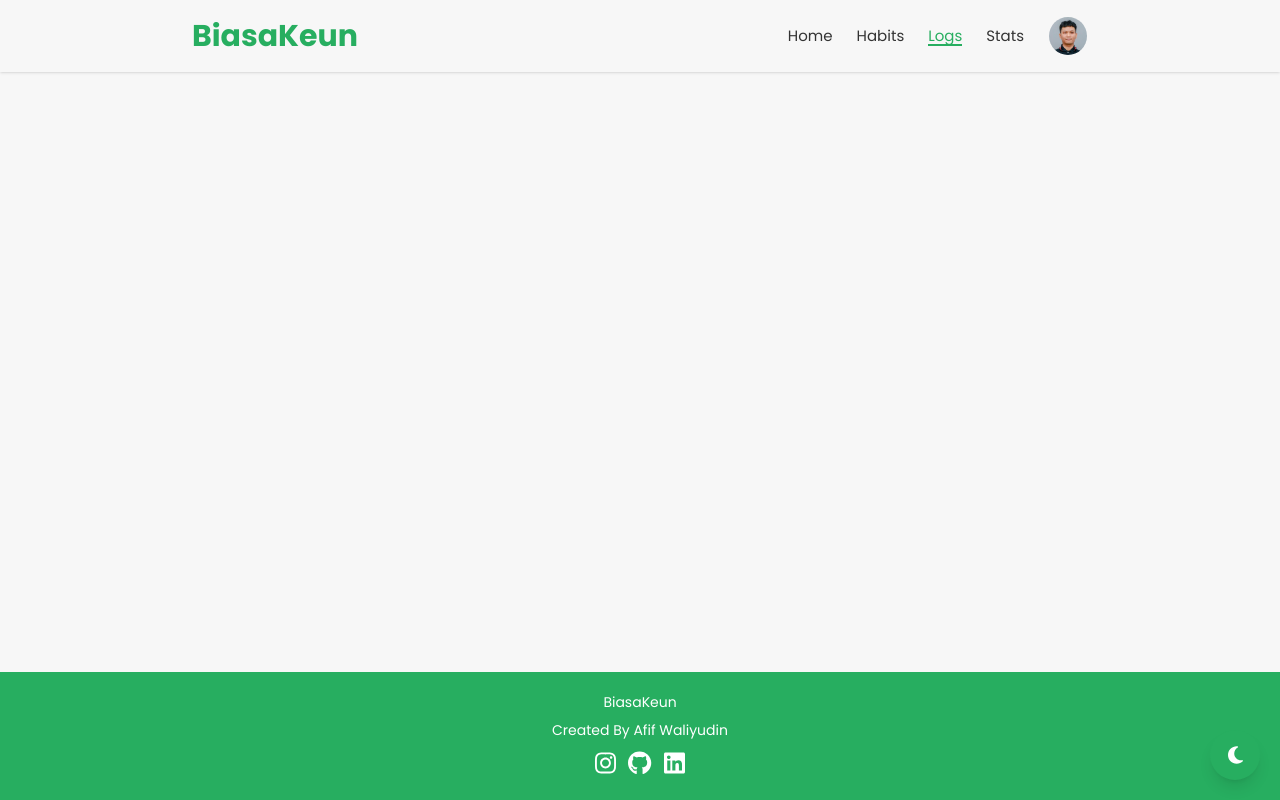
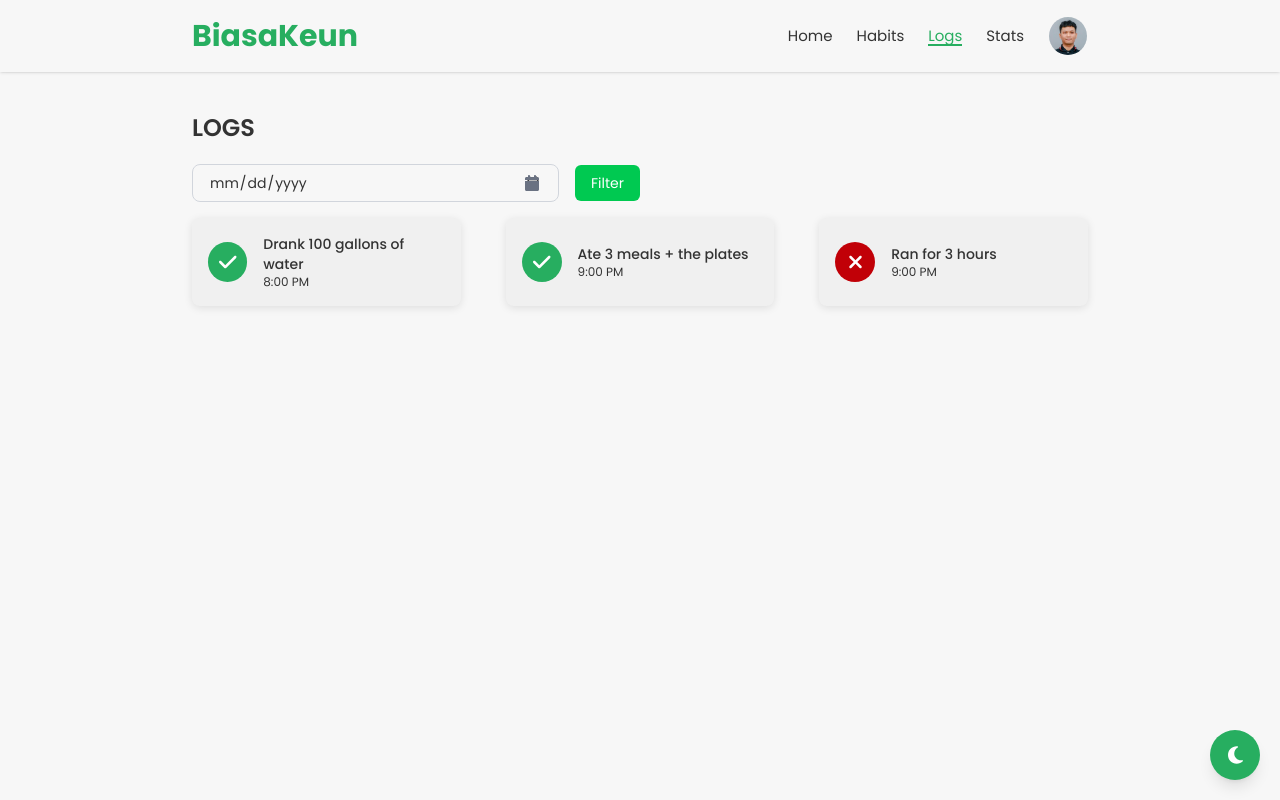
Before and after one commit to afifudin24/FEHabitTracker, a Next.js app: page /logs in a window 1280 px wide. Shown: the top 800 px of the page. Built offline with nearby package versions, Linux system fonts and the light colour scheme.

Commit message:
update view

```diff
--- a/src/app/dashboard/page.tsx
+++ b/src/app/dashboard/page.tsx
@@ -10,8 +10,6 @@ import Section4 from "@/elements/dashboard/Section4";
 const Dashboard = () => {
     return (
         <div className="flex min-h-[100vh] justify-between flex-col">
-
-
         <div >
         <DarkModeToggle />
             < NavbarDashboard />
--- a/src/app/logs/page.tsx
+++ b/src/app/logs/page.tsx
@@ -3,12 +3,59 @@ import { useState } from "react";
 import Footer from "@/components/Footer";
 import DarkModeToggle from "@/components/DarkModeToggle";
 import NavbarDashboard from "@/components/NavbarDashboard";
+import LogList from "@/elements/logs/LogList";
+import { FontAwesomeIcon } from "@fortawesome/react-fontawesome";
+import Container from "@/components/Container";
+import { H3 } from "@/components/Heading";
+import { faCalendar } from "@fortawesome/free-solid-svg-icons";
 const Logs = () => {
     return (
-        <div className="flex min-h-[100vh] justify-between flex-col">
-            <div>
-                <DarkModeToggle />
-                < NavbarDashboard />
+        <div>
+            <DarkModeToggle />
+            < NavbarDashboard />
+
+            <div className="flex min-h-[100vh] justify-between flex-col">
+                <div className="filter" data-aos="fade-down" data-aos-duration="1000">
+                    <div className=" md:mt-10 mt-28">
+
+
+
+                        <Container>
+
+                            <H3>
+                                LOGS
+                            </H3>
+                            <div className="flex items-center w-full md:w-6/12 gap-4">
+                                {/* Input Date */}
+                                <div className="relative w-full max-w-sm">
+                                    <input
+                                        type="date"
+                                        id="date"
+                                        className="w-full appearance-none border border-gray-300 rounded-lg px-4 py-2 text-sm text-text-primary focus:outline-none focus:ring-2 focus:ring-primary focus:border-primary transition"
+                                        style={{
+                                            position: 'relative',
+                                            zIndex: 2,
+                                        }}
+                                    />
+                                    <span className="absolute inset-y-0 right-5 flex items-center text-gray-500 pointer-events-none z-10">
+                                        {/* <i className="fa-regular fa-calendar text-base"></i> */}
+                                        <FontAwesomeIcon icon={faCalendar} />
+                                    </span>
+                                </div>
+
+
+
+                                {/* Filter Button */}
+                                <button className="bg-green-500 hover:bg-green-600 text-white px-4 py-2 rounded-md text-sm transition">
+                                    Filter
+                                </button>
+                            </div>
+
+
+                            <LogList />
+                        </Container>
+                    </div>
+                </div>
             </div>
             <Footer />
         </div>
--- a/src/app/profile/page.tsx
+++ b/src/app/profile/page.tsx
@@ -1,13 +1,58 @@
 // app/profile/page.tsx
 import ProtectedRoute from '../../components/ProtectedRoute';
 import ProfileClient from './ProfileClient';
-
+import NavbarDashboard from '@/components/NavbarDashboard';
+import Footer from '@/components/Footer';
+import Image from 'next/image';
+import DarkModeToggle from '@/components/DarkModeToggle';
+import gambarUser from '@/assets/afif.jpg';
 const ProfilePage = async () => {
   return (
-    <ProtectedRoute>
+    // <ProtectedRoute>
 
-      <ProfileClient />
-    </ProtectedRoute>
+    //   <ProfileClient />
+    // </ProtectedRoute>
+    <div>
+      <NavbarDashboard />
+      <DarkModeToggle />
+      <div className="flex min-h-[100vh] justify-between flex-col">
+        <div className="p-4 mt-10">
+          <div className="max-w-xl mx-auto p-6 font-sans">
+            <div className="flex items-center bg-white dark:bg-gray-800 rounded-xl shadow-md p-6 gap-6 flex-wrap">
+
+
+              <div className="w-30 h-30">
+                <Image
+                  src={gambarUser}
+                  alt="Profile Picture"
+                  className="w-28 h-28 rounded-full object-cover border-4 border-green-500"
+                />
+              </div>
+
+
+              <div className="flex-1">
+                <h2 className="text-2xl font-semibold text-gray-800 dark:text-white mb-2">Afif Waliyudin</h2>
+                <p className="text-gray-700 dark:text-gray-300 mb-2">Email: user@email.com</p>
+                <button className="mt-2 px-4 py-2 bg-green-500 text-white rounded-md hover:bg-green-600 transition">
+                  Edit Profile
+                </button>
+              </div>
+            </div>
+
+          </div>
+        </div>
+
+        <div className='md:fixed md:block left-0 right-0 bottom-0 hidden'>
+          <Footer />
+        </div>
+
+        <div className='block md:hidden'>
+          <Footer />
+        </div>
+
+      </div>
+
+    </div>
   );
 };
 
--- a/src/app/stats/page.tsx
+++ b/src/app/stats/page.tsx
@@ -0,0 +1,54 @@
+import React from "react";
+import DarkModeToggle from "@/components/DarkModeToggle";
+import NavbarDashboard from "@/components/NavbarDashboard";
+import Container from "@/components/Container";
+import Footer from "@/components/Footer";
+import { H2, H3 } from "@/components/Heading";
+const Stats = () => {
+    return (
+
+        <div>
+            <NavbarDashboard />
+            <DarkModeToggle />
+            <div className="flex min-h-[100vh] justify-between flex-col">
+                <Container className="md:mt-10 mt-28">
+                    <div data-aos="fade-down" data-aos-duration="1000">
+                        <H3 className="text-center md:text-start">Statistics</H3>
+
+                    </div>
+                    <div data-aos="fade-down" data-aos-duration="1000" className="flex flex-wrap gap-5 justify-center my-5">
+                        <div className="bg-bg-card shadow-md rounded-xl p-5 flex-1 min-w-[150px] text-center">
+                            <h3 className="text-lg font-semibold text-text-primary mb-2">Total Habits</h3>
+                            <p className="text-2xl font-bold text-primary">5</p>
+                        </div>
+                        <div className="bg-bg-card shadow-md rounded-xl p-5 flex-1 min-w-[150px] text-center">
+                            <h3 className="text-lg font-semibold text-text-primary mb-2">Completed</h3>
+                            <p className="text-2xl font-bold text-text-primary">3</p>
+                        </div>
+                        <div className="bg-bg-card shadow-md rounded-xl p-5 flex-1 min-w-[150px] text-center">
+                            <h3 className="text-lg font-semibold text-text-primary mb-2">Missed</h3>
+                            <p className="text-2xl font-bold text-red-500">2</p>
+                        </div>
+                    </div>
+
+                    <div className="mt-8" data-aos="fade-down" data-aos-duration="1000">
+                        <h3 className="text-xl font-semibold text-center md:text-start text-text-primary mb-4">Weekly Progress</h3>
+                        <div className="flex items-end h-52 gap-3 bg-bg-card p-4 rounded-lg shadow">
+                            <div className="w-8 bg-primary text-center text-xs text-text-primary rounded-t-md" style={{ height: '80%' }}>Mon</div>
+                            <div className="w-8 bg-primary text-center text-xs text-text-primary rounded-t-md" style={{ height: '60%' }}>Tue</div>
+                            <div className="w-8 bg-primary text-center text-xs text-text-primary rounded-t-md" style={{ height: '100%' }}>Wed</div>
+                            <div className="w-8 bg-primary text-center text-xs text-text-primary rounded-t-md" style={{ height: '50%' }}>Thu</div>
+                            <div className="w-8 bg-primary text-center text-xs text-text-primary rounded-t-md" style={{ height: '90%' }}>Fri</div>
+                            <div className="w-8 bg-primary text-center text-xs text-text-primary rounded-t-md" style={{ height: '70%' }}>Sat</div>
+                            <div className="w-8 bg-primary text-center text-xs text-text-primary rounded-t-md" style={{ height: '30%' }}>Sun</div>
+                        </div>
+                    </div>
+
+                </Container>
+            </div>
+            <Footer />
+        </div >
+    )
+}
+
+export default Stats;
--- a/src/components/Heading.tsx
+++ b/src/components/Heading.tsx
@@ -14,5 +14,5 @@ export const H2 = ({ children, className = '' }: HeadingProps) => (
 );
 
 export const H3 = ({ children, className = '' }: HeadingProps) => (
-  <h3 className={`text-2xl mb-5 font-semibold text-primary ${className}`}>{children}</h3>
+  <h3 className={`text-2xl mb-5 font-semibold text-text-primary ${className}`}>{children}</h3>
 );
--- a/src/components/NavbarDashboard.tsx
+++ b/src/components/NavbarDashboard.tsx
@@ -27,7 +27,7 @@ const NavbarDashboard = () => {
   useEffect(() => {
     const handleScroll = () => {
       console.log(window.scrollY);
-      setIsSticky(window.scrollY > 10);
+      setIsSticky(window.scrollY > 5);
     };
 
     window.addEventListener("scroll", handleScroll);
--- /dev/null
+++ b/src/elements/logs/LogList.tsx
@@ -0,0 +1,48 @@
+import React, { useState } from 'react';
+import { FontAwesomeIcon } from '@fortawesome/react-fontawesome';
+import { faCheck, faTimes } from '@fortawesome/free-solid-svg-icons';
+interface LogItem {
+    id: number;
+    text: string;
+    time: string;
+    checked: boolean;
+}
+
+const LogList: React.FC = () => {
+    const [logs, setLogs] = useState<LogItem[]>([
+        { id: 1, text: 'Drank 100 gallons of water', time: '8:00 PM', checked: true },
+        { id: 2, text: 'Ate 3 meals + the plates', time: '9:00 PM', checked: true },
+        { id: 3, text: 'Ran for 3 hours', time: '9:00 PM', checked: false },
+    ]);
+
+    return (
+        <div className="my-4 flex flex-wrap gap-4 justify-between">
+            {logs.map((log, index) => (
+                <div data-aos="fade-up" data-aos-duration="1000" data-aos-delay={`${index * 200}`}
+                    key={log.id}
+                    className="w-full sm:w-[48%] lg:w-[30%] p-4 bg-bg-card rounded-lg shadow-[0_2px_8px_rgba(0,0,0,0.1)] flex items-center gap-4"
+                >
+                    <div
+                        className={`w-10 h-10 rounded-full flex items-center justify-center text-white text-xl ${log.checked ? 'bg-primary' : 'bg-red-700'
+                            }`}
+                    >
+                        {
+                            log.checked ? (
+                                <FontAwesomeIcon icon={faCheck} />
+                            ) : (
+                                <FontAwesomeIcon icon={faTimes} />
+                            )
+                        }
+
+                    </div>
+                    <div className="text-left">
+                        <p className="font-medium text-sm text-text-primary">{log.text}</p>
+                        <p className="text-xs text-text-primary">{log.time}</p>
+                    </div>
+                </div>
+            ))}
+        </div>
+    );
+};
+
+export default LogList;
```
